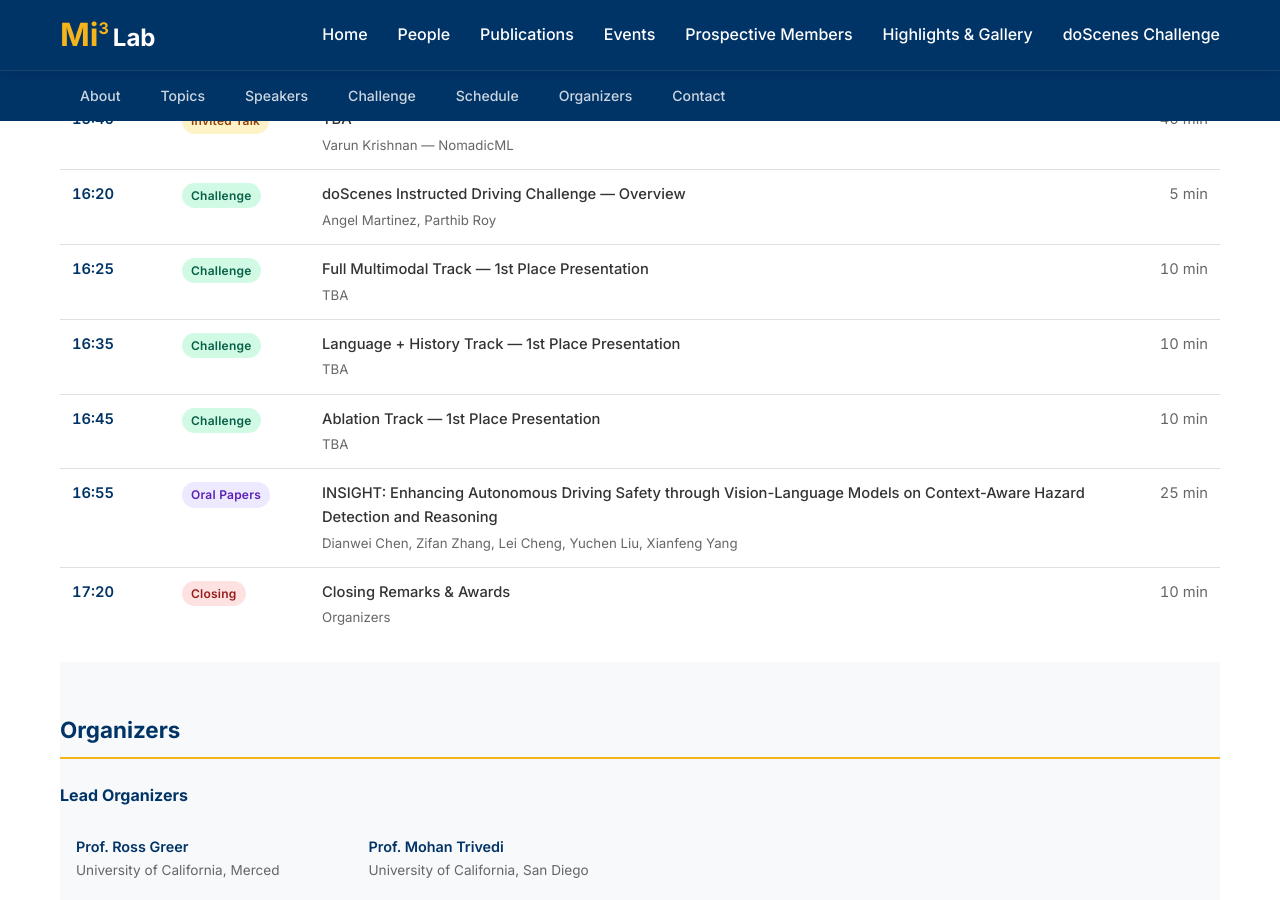
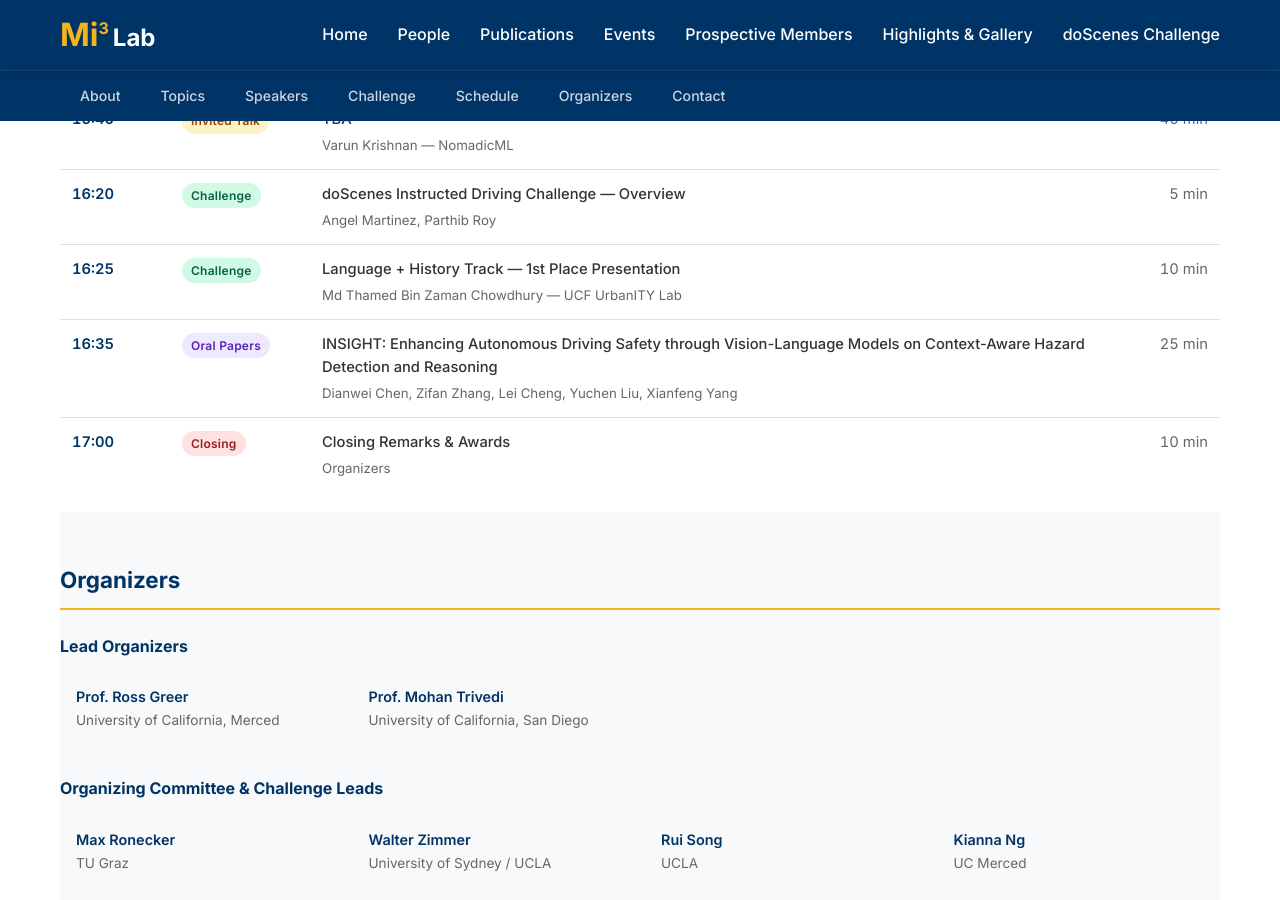
Before and after one commit to Mi3-Lab/mi3-lab.github.io, a Jekyll site: the page built from vl-iiv-2026.html, in a window 1280 px wide and 900 px high, scrolled down 2796 px. Built offline with Jekyll 4.4.1, drawn with Linux system fonts in a browser that asks for light colours.

Commit message:
Update VL-IIV 2026 schedule with single challenge winner presentation
Add Md Thamed Bin Zaman Chowdhury (UCF UrbanITY Lab) as Language + History
track winner. Remove Full Multimodal and Ablation track slots and shift
oral papers and closing remarks up accordingly.

Co-Authored-By: Claude Opus 4.7 <noreply@anthropic.com>

```diff
--- a/vl-iiv-2026.html
+++ b/vl-iiv-2026.html
@@ -449,31 +449,13 @@ title: VL-IIV 2026 Workshop
           <td class="schedule-time">16:25</td>
           <td class="schedule-type"><span class="schedule-badge badge-challenge">Challenge</span></td>
           <td>
-            <div class="schedule-title">Full Multimodal Track — 1st Place Presentation</div>
-            <div class="schedule-speaker">TBA</div>
+            <div class="schedule-title">Language + History Track — 1st Place Presentation</div>
+            <div class="schedule-speaker">Md Thamed Bin Zaman Chowdhury &mdash; UCF UrbanITY Lab</div>
           </td>
           <td class="schedule-time" style="text-align:right; color: var(--text-light); font-weight:400;">10 min</td>
         </tr>
         <tr>
           <td class="schedule-time">16:35</td>
-          <td class="schedule-type"><span class="schedule-badge badge-challenge">Challenge</span></td>
-          <td>
-            <div class="schedule-title">Language + History Track — 1st Place Presentation</div>
-            <div class="schedule-speaker">TBA</div>
-          </td>
-          <td class="schedule-time" style="text-align:right; color: var(--text-light); font-weight:400;">10 min</td>
-        </tr>
-        <tr>
-          <td class="schedule-time">16:45</td>
-          <td class="schedule-type"><span class="schedule-badge badge-challenge">Challenge</span></td>
-          <td>
-            <div class="schedule-title">Ablation Track — 1st Place Presentation</div>
-            <div class="schedule-speaker">TBA</div>
-          </td>
-          <td class="schedule-time" style="text-align:right; color: var(--text-light); font-weight:400;">10 min</td>
-        </tr>
-        <tr>
-          <td class="schedule-time">16:55</td>
           <td class="schedule-type"><span class="schedule-badge badge-oral">Oral Papers</span></td>
           <td>
             <div class="schedule-title">INSIGHT: Enhancing Autonomous Driving Safety through Vision-Language Models on Context-Aware Hazard Detection and Reasoning</div>
@@ -482,7 +464,7 @@ title: VL-IIV 2026 Workshop
           <td class="schedule-time" style="text-align:right; color: var(--text-light); font-weight:400;">25 min</td>
         </tr>
         <tr>
-          <td class="schedule-time">17:20</td>
+          <td class="schedule-time">17:00</td>
           <td class="schedule-type"><span class="schedule-badge badge-closing">Closing</span></td>
           <td>
             <div class="schedule-title">Closing Remarks &amp; Awards</div>
```
